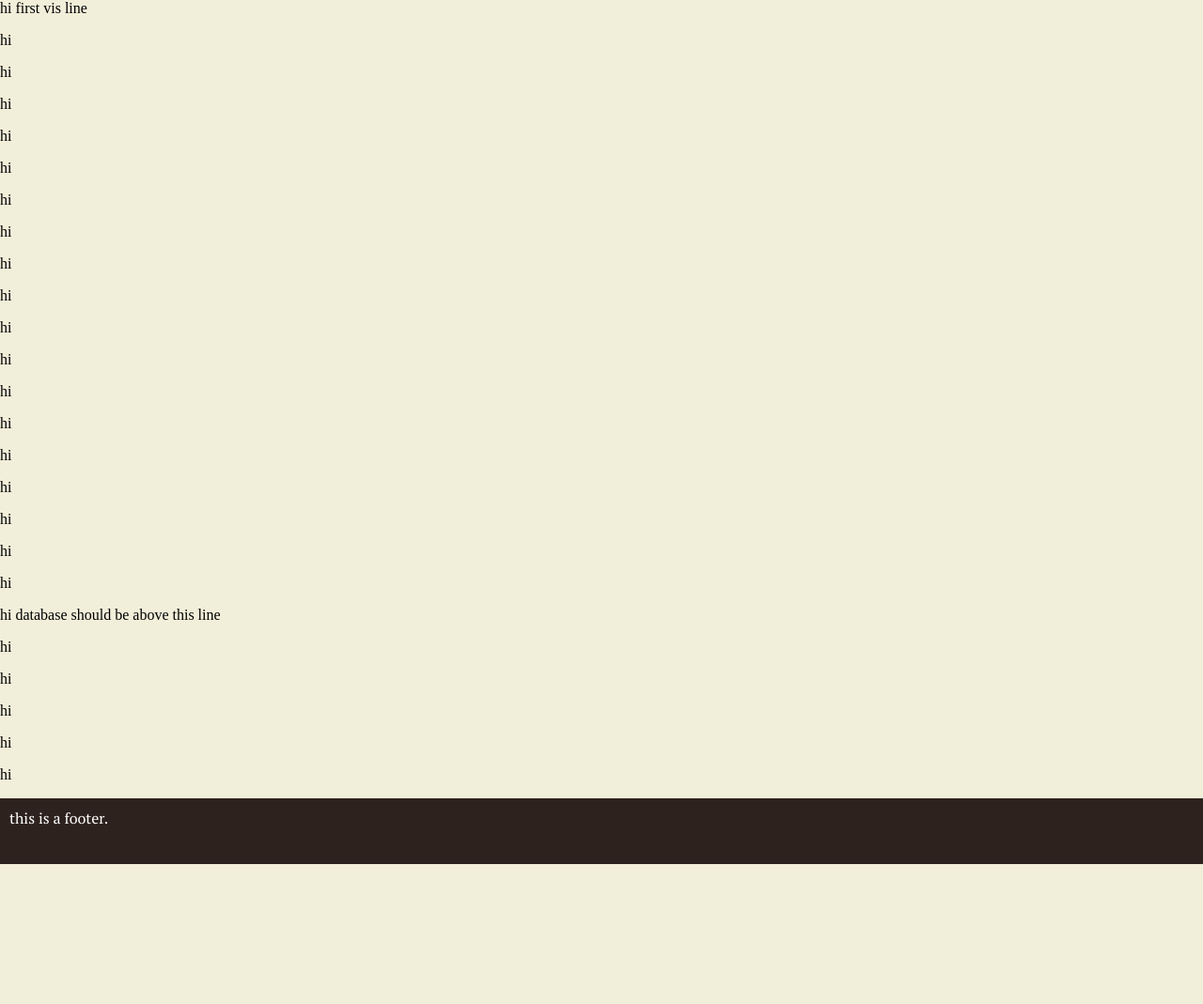
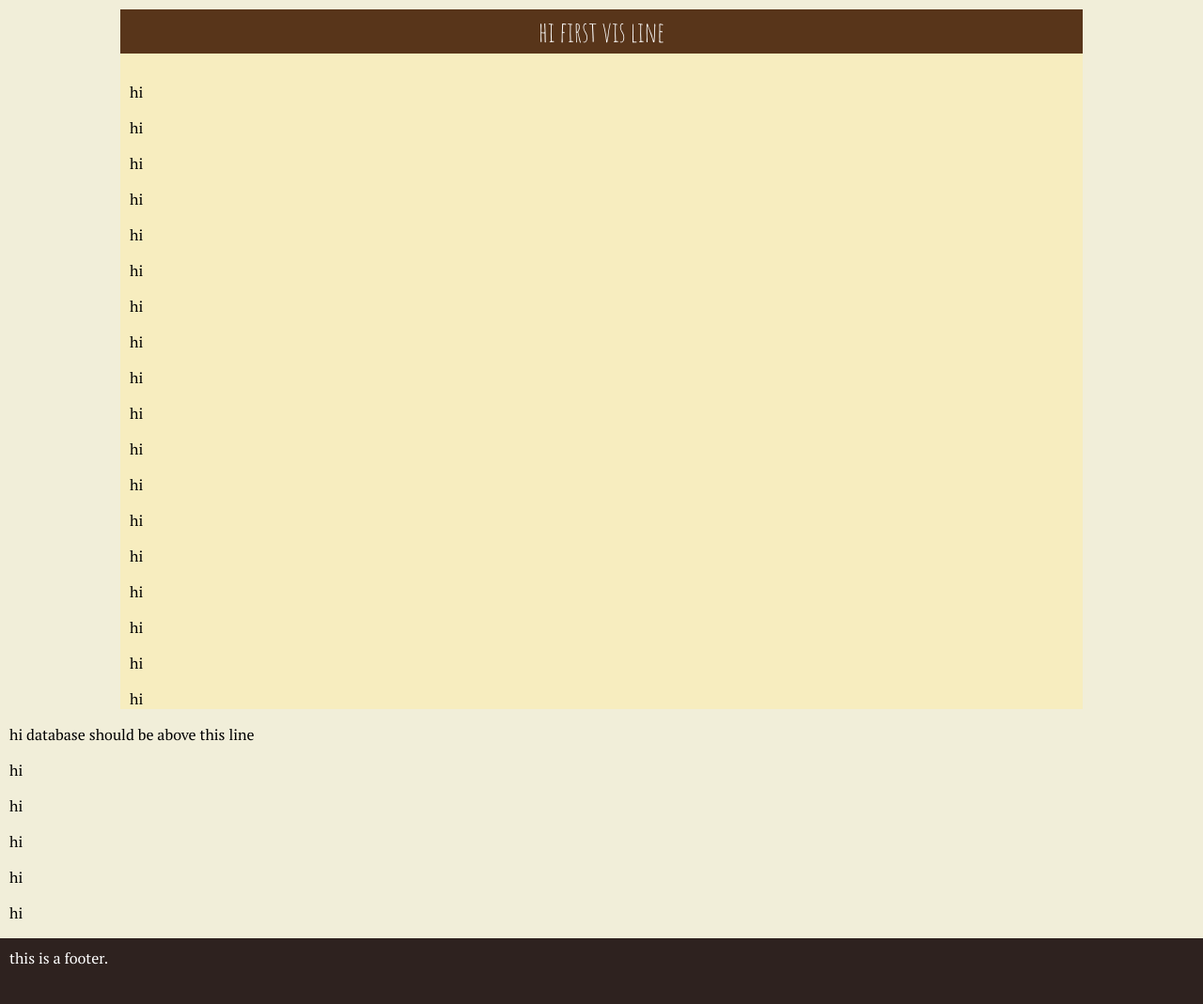
Before and after one commit to Erfder/CI2, a CodeIgniter app: page /CI/ in a window 1280 px wide. Shown: the part 50-1119 px from the top of the page at 94% size. Before the commit the page ends 970 px from the top, so only its background shows below. Run offline with CodeIgniter, Linux system fonts and the light colour scheme; data that the repository does not hold is empty.

Commit message:
rounding out Styles

```diff
--- a/application/views/header.php
+++ b/application/views/header.php
@@ -9,6 +9,8 @@
 	        	background-color: #f1eed9;
 	        	margin: 0;
     			padding: 0;
+    			font-family: 'PT Serif', serif;
+	    		font-weight: 400;
 	        }
 	    	header{
 	    		background-color: #2e221f;
@@ -28,8 +30,26 @@
 	    		color: white;
 	    		height: 50px;
 	    		padding: 10px;
-	    		font-family: 'PT Serif', serif;
+
+	    	}
+	    	#brown{
+	    		background-color: #f7edbf;
+	    		width: 80%;
+	    		margin: auto;
+	    		margin-top: 60px;
+	    	}
+	    	p{
+	    		padding-left: 10px;
+	    	}
+	    	p:nth-child(1){
+	    		background-color: #58351a;
+	    		color: white;
+	    		padding: 5px;
+	    		font-family: 'Amatic SC', cursive;
 	    		font-weight: 400;
+	    		text-align: center;
+	    		font-size: 30px;
+	    		margin-top: 0;
 
 	    	}
         </style>
--- a/application/views/view1.php
+++ b/application/views/view1.php
@@ -2,8 +2,9 @@
 <header>
 	here is a header.
 </header>
-<p>hi</p><p>hi first vis line</p><p>hi</p><p>hi</p><p>hi</p><p>hi</p><p>hi</p><p>hi</p><p>hi</p><p>hi</p><p>hi</p><p>hi</p><p>hi</p><p>hi</p><p>hi</p><p>hi</p><p>hi</p><p>hi</p><p>hi</p><p>hi</p>
-
+<div id="brown">
+<p>hi first vis line</p><p>hi</p><p>hi</p><p>hi</p><p>hi</p><p>hi</p><p>hi</p><p>hi</p><p>hi</p><p>hi</p><p>hi</p><p>hi</p><p>hi</p><p>hi</p><p>hi</p><p>hi</p><p>hi</p><p>hi</p><p>hi</p>
+</div>
 
 <?php print_r($title); ?>
 
```
